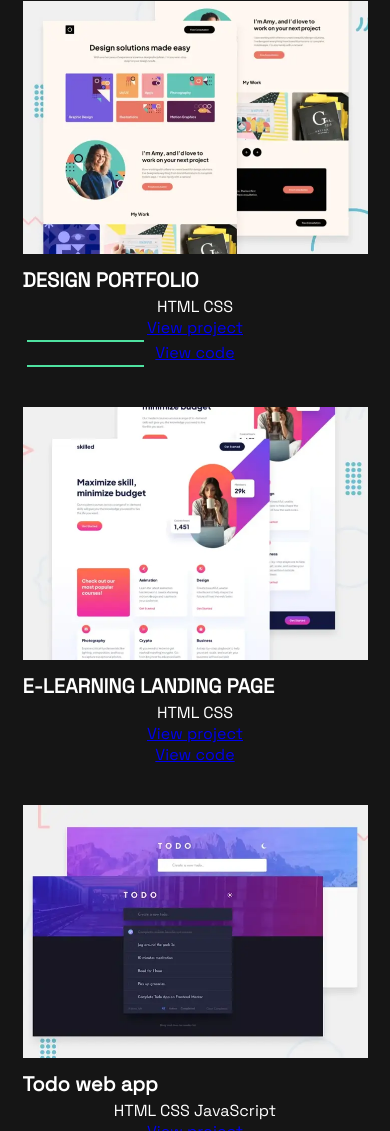
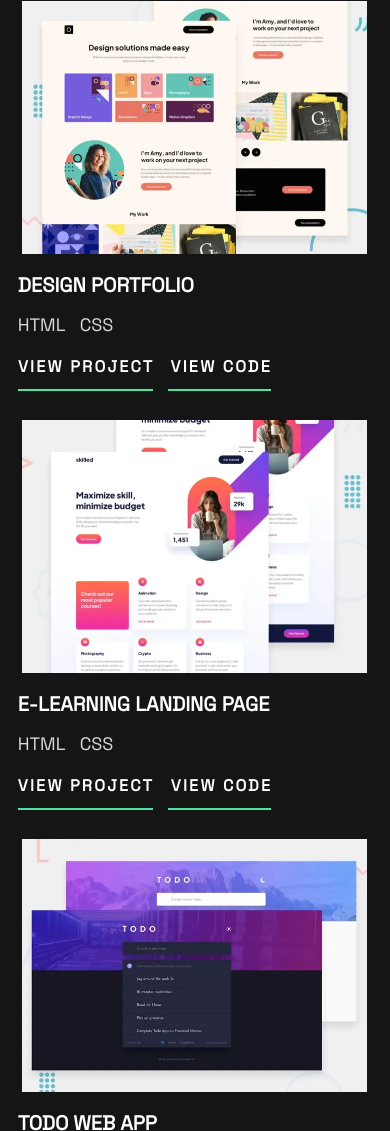
Before and after one commit to Evilroxy/VANELSTRAETE_CHLOE_PORTFOLIO, a website built with Vite: page index.html in a window 390 px wide. Shown: the part 1512-2643 px from the top of the page. Built offline with nearby package versions, Linux system fonts and the light colour scheme.

Commit message:
finished product

```diff
--- a/index.html
+++ b/index.html
@@ -35,8 +35,9 @@
 
   <div class="contactUnderline"><a href="mailto:chloeportfolio@gmail.com"><p class="contact">CONTACT ME</p>  <div class="underline2">
   </div></div>
+</a>
 </article>
-</a>
+
 
 
 
@@ -56,7 +57,7 @@
 </div>
 <div>
   <h1>
-    JavaScript
+    JAVASCRIPT
   </h1>
   <p>4 Years Experience</p>
 </div>
@@ -83,56 +84,69 @@
  <div>
   <div class="miniHeader">
   <h1>Projects</h1>
-  <a href="mailto:chloeportfolio@gmail.com"><div class="contact">CONTACT ME</a>
-    <div class="underline2"></div>
+  <div class="contactUnderline"><a href="mailto:chloeportfolio@gmail.com">
+      <p class="contact">CONTACT ME</p>
+      <div class="underline2">
+      </div>
+  </div></a>
   </div>
   </div>
  </section>
  <div class="allSection">
  <section class="project1">
   <img src="/public/thumbnail-project-1-small.webp" alt="Project1">
-  <h2>DESIGN PORTFOLIO</h2> <p>HTML CSS</p> <a href="https://github.com/Evilroxy">View project</a><div class="underline2"></div>
-  <a href="https://www.edenschool.fr/?gclid=CjwKCAiA5L2tBhBTEiwAdSxJX-8xPonEnltvLkRJwTpRWrWSq9rbQcoANIa-ft9RnfRZ0bZdhMMy8xoC_v4QAvD_BwE">View code</a><div class="underline2"></div>
+  <h2>DESIGN PORTFOLIO</h2> <p>HTML CSS</p> <span class="link"><a href="https://github.com/Evilroxy"><div class="underline3"></div>VIEW PROJECT </a>
+  <a href="https://www.edenschool.fr/?gclid=CjwKCAiA5L2tBhBTEiwAdSxJX-8xPonEnltvLkRJwTpRWrWSq9rbQcoANIa-ft9RnfRZ0bZdhMMy8xoC_v4QAvD_BwE"><div class="underline4"></div>VIEW CODE</a></span>
  </section>
 
  <section class="project2">
   <img src="/public/thumbnail-project-2-small.webp" alt="project2">
   <h2>E-LEARNING LANDING PAGE</h2>
     <p>HTML CSS</p>
-      <a href="https://github.com/Evilroxy">View project</a>
-         <a href="https://github.com/Evilroxy">View code</a>
+    <span class="link">
+      <a href="https://github.com/Evilroxy"><div class="underline3"></div>VIEW PROJECT</a>
+         <a href="https://github.com/Evilroxy"><div class="underline4"></div>VIEW CODE</a>
+        </span>
         </section>
 
 <section class="project3">
   <img src="public/thumbnail-project-3-small.webp" alt="project3">
-  <h2>Todo web app</h2>
-    <p>HTML CSS JavaScript</p>
-      <a href="https://github.com/Evilroxy">View project</a>
-         <a href="https://github.com/Evilroxy">View code</a>
+  <h2>TODO WEB APP</h2>
+    <p>HTML CSS JAVASCRIPT</p>
+    <span class="link">
+      <a href="https://github.com/Evilroxy"><div class="underline3"></div>VIEW PROJECT</a>
+         <a href="https://github.com/Evilroxy"><div class="underline4"></div>VIEW CODE</a>
+         </span>
  </section>
 
  <section class="project4">
   <img src="public/thumbnail-project-4-small.webp" alt="project4">
- <h2>Entertainment web app </h2>
- <p>HTML CSS JavaScript</p>
-  <a href="https://github.com/Evilroxy">View project</a>
-    <a href="https://github.com/Evilroxy">View code</a>
+ <h2>ENTERTAINMENT WEB APP </h2>
+ <p>HTML CSS JAVASCRIPT</p>
+ <span class="link">
+  <a href="https://github.com/Evilroxy"><div class="underline3"></div>VIEW PROJECT</a>
+    <a href="https://github.com/Evilroxy"><div class="underline4"></div>VIEW CODE</a>
+   </span>
 </section>
 
 <section class="project5">
   <img src="public/thumbnail-project-5-small.webp" alt="project5">
-<h2>Memory Game </h2>
-  <p>HTML CSS JavaScript</p>
-    <a href="https://github.com/Evilroxy">View project</a>
-  <a href="https://github.com/Evilroxy">View code</a>
+<h2>MEMORY GAME </h2>
+  <p>HTML CSS JAVASCRIPT</p>
+  <span class="link">
+    <a href="https://github.com/Evilroxy"><div class="underline3"></div>VIEW PROJECT</a>
+  <a href="https://github.com/Evilroxy"><div class="underline4"></div>VIEW CODE</a>
+</span>
 </section>
 
 <section class="project6">
   <img src="/public/thumbnail-project-6-small.webp" alt="project6">
-    <h2>Art gallery showcase </h2>
-      <p>HTML CSS JavaScript</p>
-        <a href="https://github.com/Evilroxy">View project</a>
-  <a href="https://github.com/Evilroxy">View code</a></div>
+    <h2>ART GALLERY SHOW </h2>
+      <p>HTML CSS JAVASCRIPT</p>
+      <span class="link">
+        <a href="https://github.com/Evilroxy"><div class="underline3"></div>VIEW PROJECT</a>
+  <a href="https://github.com/Evilroxy"><div class="underline4"></div>VIEW CODE</a></div>
+</span>
 </section>
 </div>
 </body>
--- a/style.css
+++ b/style.css
@@ -161,6 +161,18 @@ div h1 p {
   margin-top: 80px;
 }
 
+.miniHeader h1 {
+  margin-right: 40px;
+}
+
+.miniHeader .contact {
+  margin-top : 10px;
+}
+
+.miniHeader .underline2 {
+  margin-top: 6px;
+}
+
 .projet img {
   width: 345px;
   height: 253px;
@@ -168,23 +180,64 @@ div h1 p {
 }
 
 .projet section h2 {
-  display: flex;
+  display: grid;
  justify-content: left;
  margin-top: 10px;
  font-size: 20px;
   font-style: normal;
-  font-weight: 700;
   line-height: 32px;
 }
 
-.projet section {
+.projet section p {
+  word-spacing:10px ;
+  margin-top: 10px;
+  margin-bottom: 15px;
   display: grid;
+  justify-content: left;
+  font-size: 18px;
+  font-style: normal;
+  font-weight: 500;
+  line-height: 28px;
+  color: #d9d9d9;
+}
+
+.link{
+  margin-top: 10px;
+  width: 271px;
+  height: 38px;
+  color: white;
+  display: inline;
+  margin-right: 100px;
+  /* padding-top: 16px; */
+  font-size: 16px;
+  font-weight: 700;
+  line-height: 26px;
+  letter-spacing: 2.286px;
 
 }
 
-.projet section img {
-  display: grid;
+.link a {
+  color: white;
+  text-decoration: none;
+}
+
+.underline3 {
+  position: absolute;
+  width: 135px;
+  height: 2px;
+  background-color: #4ee1a0;
 
 }
 
+.underline4 {
+  position: absolute;
+  width: 103px;
+  height: 2px;
+  background-color: #4ee1a0;
+  margin-left: 150px;
+  margin-top: 9px;
 }
+span a:first-child {
+  margin-right: 10px;
+}
+}
```
